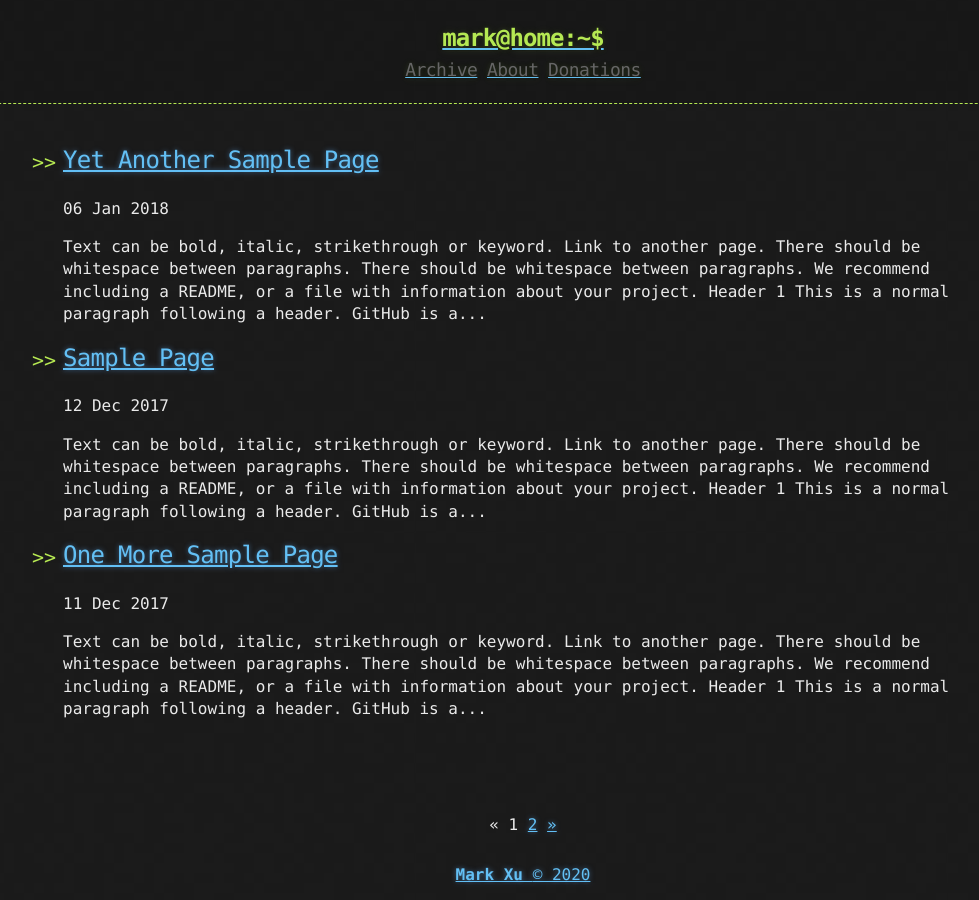
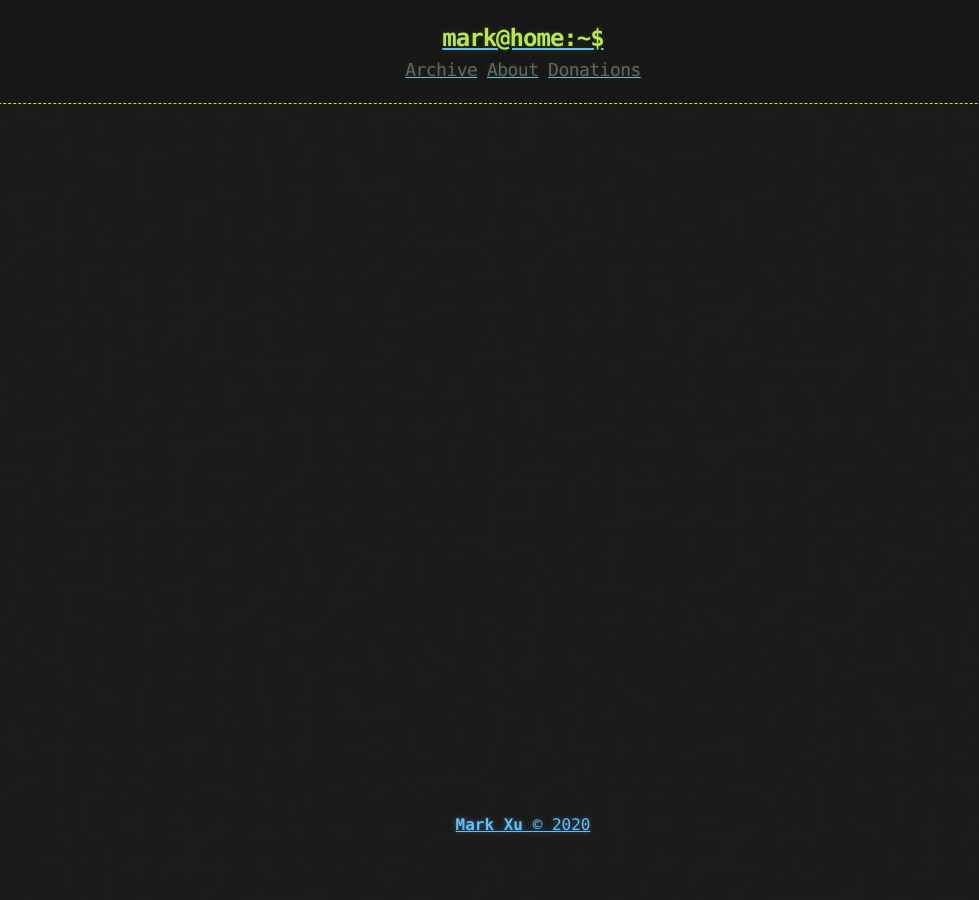
Before and after one commit to tocttou/hacker-blog, a Jekyll site: the page built from index.html, in a window 1280 px wide. Shown: the whole page, without its empty margins (117-1096 px from the left). Built offline with Jekyll 4.4.1, drawn with Linux system fonts in a browser that asks for light colours; the list of posts is cut into pages by our own code.

Commit message:
customization 2

````diff
--- a/_includes/head.html
+++ b/_includes/head.html
@@ -7,5 +7,4 @@
 
   <link rel="stylesheet" href="{{ "/css/main.css" | prepend: site.baseurl | replace: '//', '/' }}">
 
-  <link href="/atom.xml" type="application/atom+xml" rel="alternate" title="ATOM Feed" /> {% seo %}
 </head>
--- a/_includes/links.html
+++ b/_includes/links.html
@@ -1,3 +1,3 @@
 <a href="{{ "/archive" | prepend: site.baseurl | replace: '//', '/' }}"><h2 class="header-link">Archive</h2></a>
 <a href="{{ "/about" | prepend: site.baseurl | replace: '//', '/' }}"><h2 class="header-link">About</h2></a>
-<a href="{{ "/atom.xml" | prepend: site.baseurl | replace: '//', '/' }}"><h2 class="header-link">Donations</h2></a>
+<a href="{{ "/donations" | prepend: site.baseurl | replace: '//', '/' }}"><h2 class="header-link">Donations</h2></a>
--- a/_posts/2017-12-10-Another-Sample-Page.md
+++ /dev/null
@@ -1,124 +0,0 @@
----
-title: Another Sample Page
-published: true
----
-
-Text can be **bold**, _italic_, ~~strikethrough~~ or `keyword`.
-
-[Link to another page](another-page).
-
-There should be whitespace between paragraphs.
-
-There should be whitespace between paragraphs. We recommend including a README, or a file with information about your project.
-
-# [](#header-1)Header 1
-
-This is a normal paragraph following a header. GitHub is a code hosting platform for version control and collaboration. It lets you and others work together on projects from anywhere.
-
-## [](#header-2)Header 2
-
-> This is a blockquote following a header.
->
-> When something is important enough, you do it even if the odds are not in your favor.
-
-### [](#header-3)Header 3
-
-```js
-// Javascript code with syntax highlighting.
-var fun = function lang(l) {
-  dateformat.i18n = require('./lang/' + l)
-  return true;
-}
-```
-
-```ruby
-# Ruby code with syntax highlighting
-GitHubPages::Dependencies.gems.each do |gem, version|
-  s.add_dependency(gem, "= #{version}")
-end
-```
-
-#### [](#header-4)Header 4
-
-*   This is an unordered list following a header.
-*   This is an unordered list following a header.
-*   This is an unordered list following a header.
-
-##### [](#header-5)Header 5
-
-1.  This is an ordered list following a header.
-2.  This is an ordered list following a header.
-3.  This is an ordered list following a header.
-
-###### [](#header-6)Header 6
-
-| head1        | head two          | three |
-|:-------------|:------------------|:------|
-| ok           | good swedish fish | nice  |
-| out of stock | good and plenty   | nice  |
-| ok           | good `oreos`      | hmm   |
-| ok           | good `zoute` drop | yumm  |
-
-### There's a horizontal rule below this.
-
-* * *
-
-### Here is an unordered list:
-
-*   Item foo
-*   Item bar
-*   Item baz
-*   Item zip
-
-### And an ordered list:
-
-1.  Item one
-1.  Item two
-1.  Item three
-1.  Item four
-
-### And a nested list:
-
-- level 1 item
-  - level 2 item
-  - level 2 item
-    - level 3 item
-    - level 3 item
-- level 1 item
-  - level 2 item
-  - level 2 item
-  - level 2 item
-- level 1 item
-  - level 2 item
-  - level 2 item
-- level 1 item
-
-### Small image
-
-![](https://assets-cdn.github.com/images/icons/emoji/octocat.png)
-
-### Large image
-
-![](https://guides.github.com/activities/hello-world/branching.png)
-
-
-### Definition lists can be used with HTML syntax.
-
-<dl>
-<dt>Name</dt>
-<dd>Godzilla</dd>
-<dt>Born</dt>
-<dd>1952</dd>
-<dt>Birthplace</dt>
-<dd>Japan</dd>
-<dt>Color</dt>
-<dd>Green</dd>
-</dl>
-
-```
-Long, single-line code blocks should not wrap. They should horizontally scroll if they are too long. This line should be long enough to demonstrate this.
-```
-
-```
-The final element.
-```
--- a/_posts/2017-12-11-One-More-Sample-Page.md
+++ /dev/null
@@ -1,124 +0,0 @@
----
-title: One More Sample Page
-published: true
----
-
-Text can be **bold**, _italic_, ~~strikethrough~~ or `keyword`.
-
-[Link to another page](another-page).
-
-There should be whitespace between paragraphs.
-
-There should be whitespace between paragraphs. We recommend including a README, or a file with information about your project.
-
-# [](#header-1)Header 1
-
-This is a normal paragraph following a header. GitHub is a code hosting platform for version control and collaboration. It lets you and others work together on projects from anywhere.
-
-## [](#header-2)Header 2
-
-> This is a blockquote following a header.
->
-> When something is important enough, you do it even if the odds are not in your favor.
-
-### [](#header-3)Header 3
-
-```js
-// Javascript code with syntax highlighting.
-var fun = function lang(l) {
-  dateformat.i18n = require('./lang/' + l)
-  return true;
-}
-```
-
-```ruby
-# Ruby code with syntax highlighting
-GitHubPages::Dependencies.gems.each do |gem, version|
-  s.add_dependency(gem, "= #{version}")
-end
-```
-
-#### [](#header-4)Header 4
-
-*   This is an unordered list following a header.
-*   This is an unordered list following a header.
-*   This is an unordered list following a header.
-
-##### [](#header-5)Header 5
-
-1.  This is an ordered list following a header.
-2.  This is an ordered list following a header.
-3.  This is an ordered list following a header.
-
-###### [](#header-6)Header 6
-
-| head1        | head two          | three |
-|:-------------|:------------------|:------|
-| ok           | good swedish fish | nice  |
-| out of stock | good and plenty   | nice  |
-| ok           | good `oreos`      | hmm   |
-| ok           | good `zoute` drop | yumm  |
-
-### There's a horizontal rule below this.
-
-* * *
-
-### Here is an unordered list:
-
-*   Item foo
-*   Item bar
-*   Item baz
-*   Item zip
-
-### And an ordered list:
-
-1.  Item one
-1.  Item two
-1.  Item three
-1.  Item four
-
-### And a nested list:
-
-- level 1 item
-  - level 2 item
-  - level 2 item
-    - level 3 item
-    - level 3 item
-- level 1 item
-  - level 2 item
-  - level 2 item
-  - level 2 item
-- level 1 item
-  - level 2 item
-  - level 2 item
-- level 1 item
-
-### Small image
-
-![](https://assets-cdn.github.com/images/icons/emoji/octocat.png)
-
-### Large image
-
-![](https://guides.github.com/activities/hello-world/branching.png)
-
-
-### Definition lists can be used with HTML syntax.
-
-<dl>
-<dt>Name</dt>
-<dd>Godzilla</dd>
-<dt>Born</dt>
-<dd>1952</dd>
-<dt>Birthplace</dt>
-<dd>Japan</dd>
-<dt>Color</dt>
-<dd>Green</dd>
-</dl>
-
-```
-Long, single-line code blocks should not wrap. They should horizontally scroll if they are too long. This line should be long enough to demonstrate this.
-```
-
-```
-The final element.
-```
--- a/_posts/2017-12-12-Sample-Page.md
+++ /dev/null
@@ -1,124 +0,0 @@
----
-title: Sample Page
-published: true
----
-
-Text can be **bold**, _italic_, ~~strikethrough~~ or `keyword`.
-
-[Link to another page](another-page).
-
-There should be whitespace between paragraphs.
-
-There should be whitespace between paragraphs. We recommend including a README, or a file with information about your project.
-
-# [](#header-1)Header 1
-
-This is a normal paragraph following a header. GitHub is a code hosting platform for version control and collaboration. It lets you and others work together on projects from anywhere.
-
-## [](#header-2)Header 2
-
-> This is a blockquote following a header.
->
-> When something is important enough, you do it even if the odds are not in your favor.
-
-### [](#header-3)Header 3
-
-```js
-// Javascript code with syntax highlighting.
-var fun = function lang(l) {
-  dateformat.i18n = require('./lang/' + l)
-  return true;
-}
-```
-
-```ruby
-# Ruby code with syntax highlighting
-GitHubPages::Dependencies.gems.each do |gem, version|
-  s.add_dependency(gem, "= #{version}")
-end
-```
-
-#### [](#header-4)Header 4
-
-*   This is an unordered list following a header.
-*   This is an unordered list following a header.
-*   This is an unordered list following a header.
-
-##### [](#header-5)Header 5
-
-1.  This is an ordered list following a header.
-2.  This is an ordered list following a header.
-3.  This is an ordered list following a header.
-
-###### [](#header-6)Header 6
-
-| head1        | head two          | three |
-|:-------------|:------------------|:------|
-| ok           | good swedish fish | nice  |
-| out of stock | good and plenty   | nice  |
-| ok           | good `oreos`      | hmm   |
-| ok           | good `zoute` drop | yumm  |
-
-### There's a horizontal rule below this.
-
-* * *
-
-### Here is an unordered list:
-
-*   Item foo
-*   Item bar
-*   Item baz
-*   Item zip
-
-### And an ordered list:
-
-1.  Item one
-1.  Item two
-1.  Item three
-1.  Item four
-
-### And a nested list:
-
-- level 1 item
-  - level 2 item
-  - level 2 item
-    - level 3 item
-    - level 3 item
-- level 1 item
-  - level 2 item
-  - level 2 item
-  - level 2 item
-- level 1 item
-  - level 2 item
-  - level 2 item
-- level 1 item
-
-### Small image
-
-![](https://assets-cdn.github.com/images/icons/emoji/octocat.png)
-
-### Large image
-
-![](https://guides.github.com/activities/hello-world/branching.png)
-
-
-### Definition lists can be used with HTML syntax.
-
-<dl>
-<dt>Name</dt>
-<dd>Godzilla</dd>
-<dt>Born</dt>
-<dd>1952</dd>
-<dt>Birthplace</dt>
-<dd>Japan</dd>
-<dt>Color</dt>
-<dd>Green</dd>
-</dl>
-
-```
-Long, single-line code blocks should not wrap. They should horizontally scroll if they are too long. This line should be long enough to demonstrate this.
-```
-
-```
-The final element.
-```
--- a/_posts/2018-01-06-Yet-Another-Sample-Page.md
+++ /dev/null
@@ -1,124 +0,0 @@
----
-title: Yet Another Sample Page
-published: true
----
-
-Text can be **bold**, _italic_, ~~strikethrough~~ or `keyword`.
-
-[Link to another page](another-page).
-
-There should be whitespace between paragraphs.
-
-There should be whitespace between paragraphs. We recommend including a README, or a file with information about your project.
-
-# [](#header-1)Header 1
-
-This is a normal paragraph following a header. GitHub is a code hosting platform for version control and collaboration. It lets you and others work together on projects from anywhere.
-
-## [](#header-2)Header 2
-
-> This is a blockquote following a header.
->
-> When something is important enough, you do it even if the odds are not in your favor.
-
-### [](#header-3)Header 3
-
-```js
-// Javascript code with syntax highlighting.
-var fun = function lang(l) {
-  dateformat.i18n = require('./lang/' + l)
-  return true;
-}
-```
-
-```ruby
-# Ruby code with syntax highlighting
-GitHubPages::Dependencies.gems.each do |gem, version|
-  s.add_dependency(gem, "= #{version}")
-end
-```
-
-#### [](#header-4)Header 4
-
-*   This is an unordered list following a header.
-*   This is an unordered list following a header.
-*   This is an unordered list following a header.
-
-##### [](#header-5)Header 5
-
-1.  This is an ordered list following a header.
-2.  This is an ordered list following a header.
-3.  This is an ordered list following a header.
-
-###### [](#header-6)Header 6
-
-| head1        | head two          | three |
-|:-------------|:------------------|:------|
-| ok           | good swedish fish | nice  |
-| out of stock | good and plenty   | nice  |
-| ok           | good `oreos`      | hmm   |
-| ok           | good `zoute` drop | yumm  |
-
-### There's a horizontal rule below this.
-
-* * *
-
-### Here is an unordered list:
-
-*   Item foo
-*   Item bar
-*   Item baz
-*   Item zip
-
-### And an ordered list:
-
-1.  Item one
-1.  Item two
-1.  Item three
-1.  Item four
-
-### And a nested list:
-
-- level 1 item
-  - level 2 item
-  - level 2 item
-    - level 3 item
-    - level 3 item
-- level 1 item
-  - level 2 item
-  - level 2 item
-  - level 2 item
-- level 1 item
-  - level 2 item
-  - level 2 item
-- level 1 item
-
-### Small image
-
-![](https://assets-cdn.github.com/images/icons/emoji/octocat.png)
-
-### Large image
-
-![](https://guides.github.com/activities/hello-world/branching.png)
-
-
-### Definition lists can be used with HTML syntax.
-
-<dl>
-<dt>Name</dt>
-<dd>Godzilla</dd>
-<dt>Born</dt>
-<dd>1952</dd>
-<dt>Birthplace</dt>
-<dd>Japan</dd>
-<dt>Color</dt>
-<dd>Green</dd>
-</dl>
-
-```
-Long, single-line code blocks should not wrap. They should horizontally scroll if they are too long. This line should be long enough to demonstrate this.
-```
-
-```
-The final element.
-```
````
Also changed, not shown: atom.xml (deleted, +0 -27 lines).
